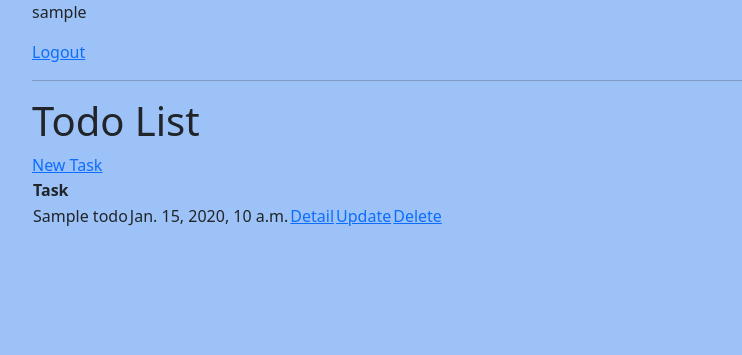
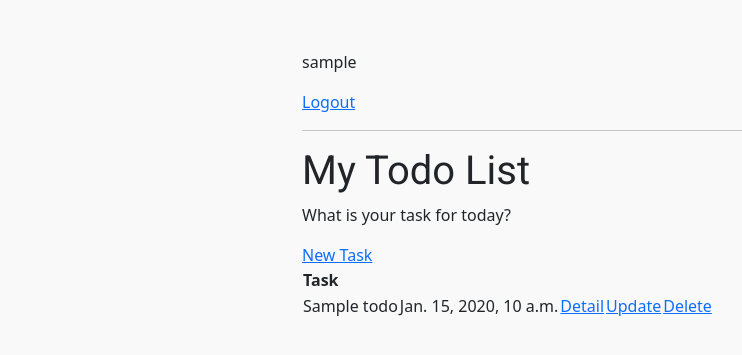
Before and after one commit to gjularic/todo-app, a Django app: page / in a window 1280 px wide. Shown: the top 355 px of the page, without its empty margins (50-792 px from the left). Run offline with Django 3.2, Linux system fonts and the light colour scheme; a user stored in the database is signed in; tables that the repository leaves empty hold one stand-in row (values such as "Sample post").

Commit message:
Add basic styling for body and .container

```diff
--- a/static/css/style.css
+++ b/static/css/style.css
@@ -1,3 +1,13 @@
 body {
-    background-color: #9cc2f7;
+    background-color: #F9F9F9;
+    padding-top: 50px;
 }
+
+.container {
+    max-width: 600px;
+    margin: auto;
+}
+
+h1 {
+    font-family: 'Roboto', sans-serif;
+}
--- a/templates/todo/base.html
+++ b/templates/todo/base.html
@@ -7,7 +7,7 @@
     <title>Todo List</title>
 
     <link rel="preconnect" href="https://fonts.gstatic.com">
-    <link href="https://fonts.googleapis.com/css2?family=Roboto:wght@300&display=swap" rel="stylesheet">
+    <link href="https://fonts.googleapis.com/css2?family=Roboto:wght@400&display=swap" rel="stylesheet">
     <link href="https://fonts.googleapis.com/css2?family=Lato:wght@300;700&display=swap" rel="stylesheet">
     <link rel="stylesheet" href="https://cdnjs.cloudflare.com/ajax/libs/font-awesome/5.15.3/css/all.min.css">
     <meta name="viewport" content="width=device-width, initial-scale=1" />
--- a/templates/todo/todo_list.html
+++ b/templates/todo/todo_list.html
@@ -10,8 +10,8 @@
     <a href="{% url 'login' %}">Login</a>
 {% endif %}
 <hr>
-<h1>Todo List</h1>
-
+<h1>My Todo List</h1>
+<p>What is your task for today?</p>
 <a href="{% url 'create' %}">New Task</a>
 <!-- Table to render out todo list tasks -->
 <table>
```
